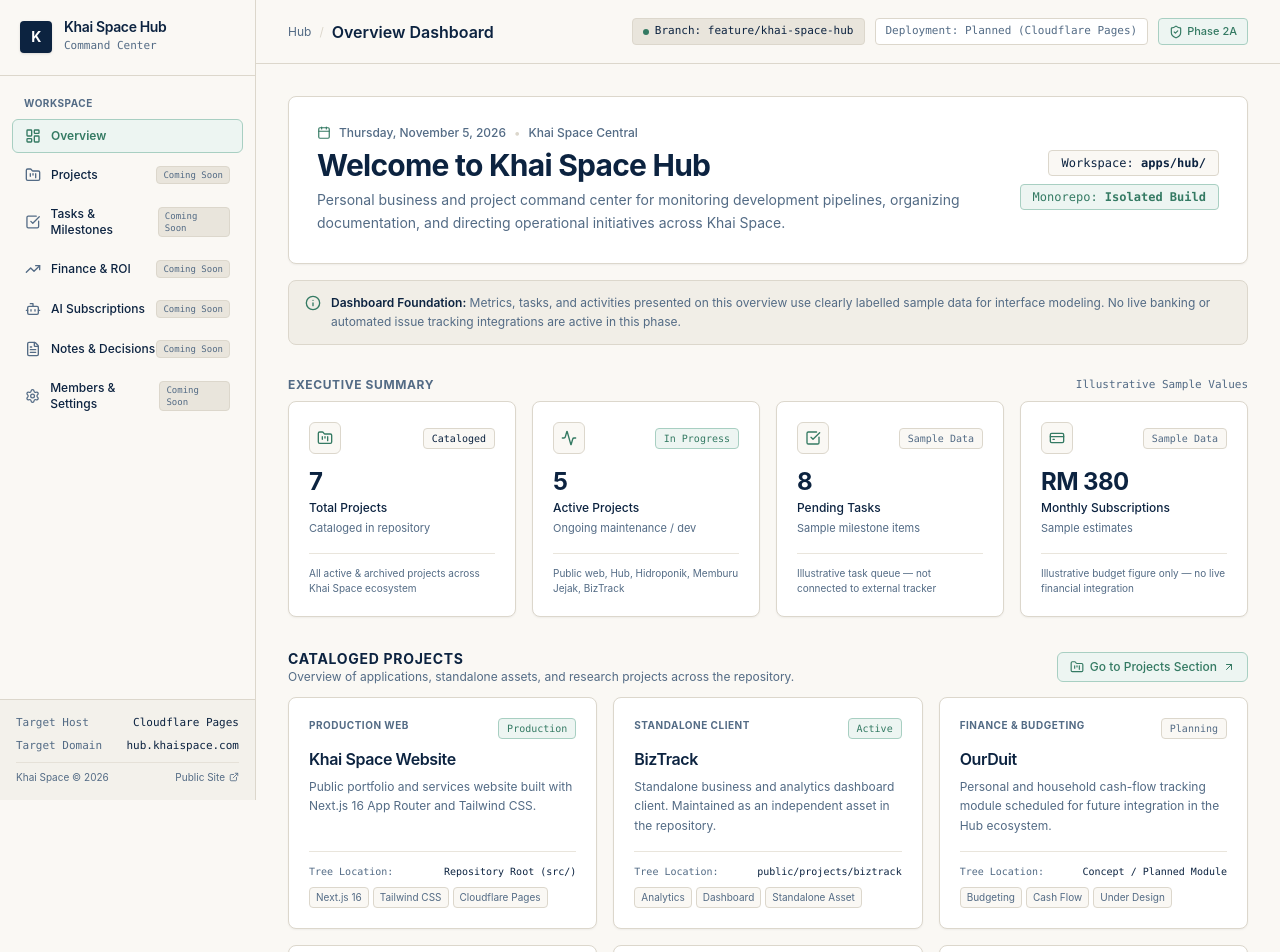
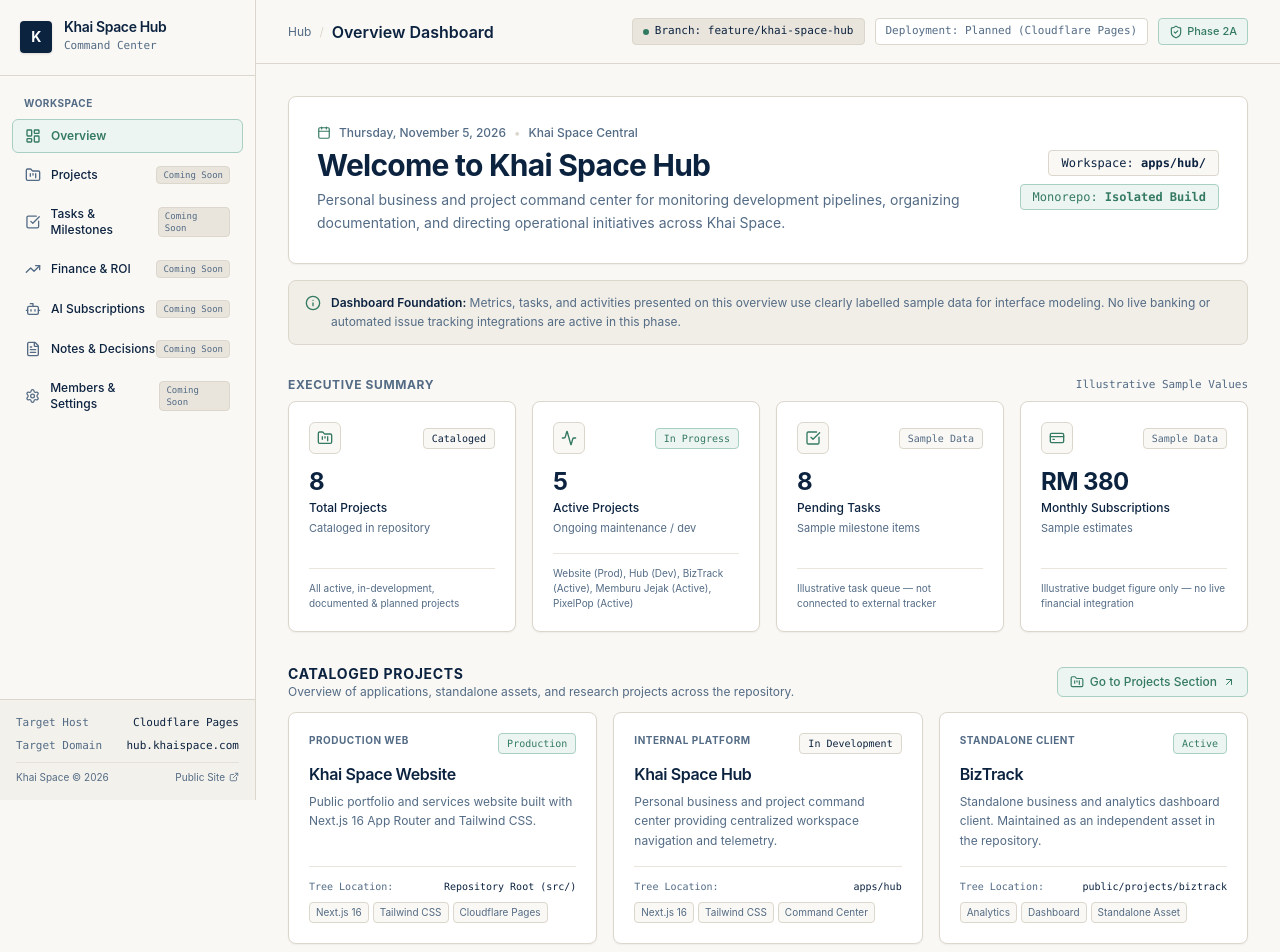
Before and after one commit to khairultajudin/khaispace, a Next.js app in the folder apps/hub/: page / in a window 1280 px wide. Shown: the top 952 px of the page. Built offline with nearby package versions, Linux system fonts and the light colour scheme.

Commit message:
fix(hub): align project count with catalog and order recent activity chronologically

```diff
--- a/apps/hub/src/data/sample-dashboard-data.ts
+++ b/apps/hub/src/data/sample-dashboard-data.ts
@@ -4,10 +4,10 @@ export const SAMPLE_SUMMARY_METRICS: SummaryMetric[] = [
   {
     id: "total-projects",
     label: "Total Projects",
-    value: "7",
+    value: "8",
     sublabel: "Cataloged in repository",
     badgeText: "Cataloged",
-    note: "All active & archived projects across Khai Space ecosystem",
+    note: "All active, in-development, documented & planned projects",
   },
   {
     id: "active-projects",
@@ -15,7 +15,7 @@ export const SAMPLE_SUMMARY_METRICS: SummaryMetric[] = [
     value: "5",
     sublabel: "Ongoing maintenance / dev",
     badgeText: "In Progress",
-    note: "Public web, Hub, Hidroponik, Memburu Jejak, BizTrack",
+    note: "Website (Prod), Hub (Dev), BizTrack (Active), Memburu Jejak (Active), PixelPop (Active)",
   },
   {
     id: "pending-tasks",
@@ -44,6 +44,15 @@ export const CATALOGED_PROJECTS: HubProject[] = [
     location: "Repository Root (src/)",
     description: "Public portfolio and services website built with Next.js 16 App Router and Tailwind CSS.",
     tags: ["Next.js 16", "Tailwind CSS", "Cloudflare Pages"],
+  },
+  {
+    id: "hub",
+    title: "Khai Space Hub",
+    category: "Internal Platform",
+    status: "In Development",
+    location: "apps/hub",
+    description: "Personal business and project command center providing centralized workspace navigation and telemetry.",
+    tags: ["Next.js 16", "Tailwind CSS", "Command Center"],
   },
   {
     id: "biztrack",
@@ -103,18 +112,18 @@ export const CATALOGED_PROJECTS: HubProject[] = [
 
 export const SAMPLE_ACTIVITY_FEED: ActivityEntry[] = [
   {
+    id: "act-2",
+    action: "Hub Phase 1.1 light design and domain configuration approved",
+    project: "Khai Space Hub",
+    date: "November 5, 2026",
+    category: "Scaffold",
+  },
+  {
     id: "act-1",
     action: "Harvest guide and Pak Choy Day 36 documentation finalized",
     project: "Hidroponics",
     date: "November 4, 2026",
     category: "Documentation",
-  },
-  {
-    id: "act-2",
-    action: "Hub Phase 1.1 light design and domain configuration approved",
-    project: "Khai Space Hub",
-    date: "November 5, 2026",
-    category: "Scaffold",
   },
   {
     id: "act-3",
```
Also changed, not shown: 2 other files (tests, documents, lock files or other folders).
